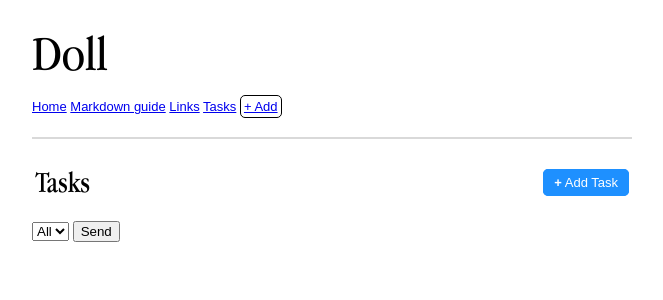
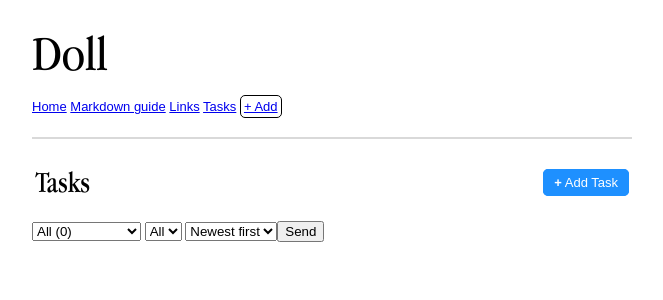
Before and after one commit to Starstaub/doll, a Flask app: page /tasks in a window 1280 px wide. Shown: the top 300 px of the page, without its empty margins (308-971 px from the left). Run offline with Flask 2, Linux system fonts and the light colour scheme; data that the repository does not hold is empty.

Commit message:
Added "search bar" for Tasks (status category order)

```diff
--- a/app/forms.py
+++ b/app/forms.py
@@ -3,7 +3,7 @@ from flask_wtf import FlaskForm
 from wtforms import StringField, SubmitField, SelectField, TextAreaField, IntegerField
 from wtforms.validators import DataRequired, Optional, Length
 
-from utils import TODO_STATUS
+from utils import TODO_STATUS, ORDER_BY
 
 
 class AddOrEditPost(FlaskForm):
@@ -37,6 +37,15 @@ class PickCategory(FlaskForm):
     submit = SubmitField("Send")
 
 
+class PickCategoryAndStatus(FlaskForm):
+
+    status = SelectField("Status", validators=[DataRequired()])
+    category = SelectField("Category", validators=[DataRequired()])
+    order = SelectField("Order by", choices=ORDER_BY, validators=[DataRequired()])
+
+    submit = SubmitField("Send")
+
+
 class AddOrEditTask(FlaskForm):
 
     status = SelectField("Status", choices=TODO_STATUS, validators=[DataRequired()])
--- a/app/modules.py
+++ b/app/modules.py
@@ -1,5 +1,8 @@
+from sqlalchemy import desc
+
 from app import db
 from app.models import Link, Task
+from utils import TODO_STATUS
 
 
 def pick_category(model, category):
@@ -11,9 +14,32 @@ def pick_category(model, category):
             return Task.query
 
     if model == "link":
-        return Link.query.filter_by(category=category).order_by(Link.timestamp)
+        return Link.query.filter_by(category=category).order_by("timestamp")
     elif model == "task":
-        return Task.query.filter_by(category=category).order_by(Task.created)
+        return Task.query.filter_by(category=category).order_by("created")
+
+
+def pick_category_and_status(status, category, order):
+
+    if status == "All" and category == "All":
+        if order == "Newest first":
+            return Task.query.order_by(desc("created"))
+        return Task.query.order_by("created")
+
+    elif status == "All":
+        if order == "Newest first":
+            return Task.query.filter_by(category=category).order_by(desc("created"))
+        return Task.query.filter_by(category=category).order_by("created")
+
+    elif category == "All":
+        if order == "Newest first":
+            return Task.query.filter_by(status=status).order_by(desc("created"))
+        return Task.query.filter_by(status=status).order_by("created")
+
+    else:
+        if order == "Newest first":
+            return Task.query.filter_by(category=category, status=status).order_by(desc("created"))
+        return Task.query.filter_by(category=category, status=status).order_by("created")
 
 
 def get_unique_categories(model_name, all=False):
@@ -33,3 +59,22 @@ def get_unique_categories(model_name, all=False):
         new_list.insert(0, "Uncategorized")
 
     return tuple((cat, cat) for cat in new_list)
+
+
+def add_all_status():
+
+    status_list = list(TODO_STATUS)
+    status_list.insert(0, ("All", "All"))
+
+    new_status_list = []
+
+    for ele in status_list:
+        temp = list(ele)
+        if temp[0] == "All":
+            temp_count = db.session.query(Task.category).count()
+        else:
+            temp_count = Task.query.filter_by(status=temp[0]).count()
+        temp[1] += " (" + str(temp_count) + ")"
+        new_status_list.append(tuple(temp))
+
+    return tuple(new_status_list)
--- a/app/routes/routes_tasks.py
+++ b/app/routes/routes_tasks.py
@@ -4,27 +4,27 @@ from flask import flash, render_template, url_for
 from werkzeug.utils import redirect
 
 from app import app, db
-from app.forms import PickCategory, AddOrEditTask, DeleteItem
+from app.forms import AddOrEditTask, DeleteItem, PickCategoryAndStatus
 from app.models import Task
-from app.modules import get_unique_categories, pick_category
+from app.modules import get_unique_categories, pick_category_and_status, add_all_status
 
 
 @app.route("/tasks", methods=["GET", "POST"])
 def tasks():
 
-    pick = PickCategory()
+    pick = PickCategoryAndStatus()
     pick.category.choices = get_unique_categories("task", all=True)
+    pick.status.choices = add_all_status()
 
-    results = pick_category("task", "All")
+    results = pick_category_and_status("All", "All", "Newest first")
 
     if pick.validate_on_submit():
 
-        chosen_pick = pick.category.data
+        chosen_status = pick.status.data
+        chosen_category = pick.category.data
+        chosen_order = pick.order.data
 
-        if chosen_pick == "All":
-            results = pick_category("task", "All")
-        else:
-            results = pick_category("task", chosen_pick)
+        results = pick_category_and_status(chosen_status, chosen_category, chosen_order)
 
         if results.first() is None:
             flash("Nothing to show yet.")
--- a/app/templates/tasks.html
+++ b/app/templates/tasks.html
@@ -13,7 +13,9 @@
 
     <form action="" method="post">
         {{ pick.hidden_tag() }}
-        {{ pick.category() }} {{ pick.submit() }}
+        {{ pick.status() }}
+        {{ pick.category() }}
+        {{ pick.order() }}{{ pick.submit() }}
     </form>
 
     <section>
```
